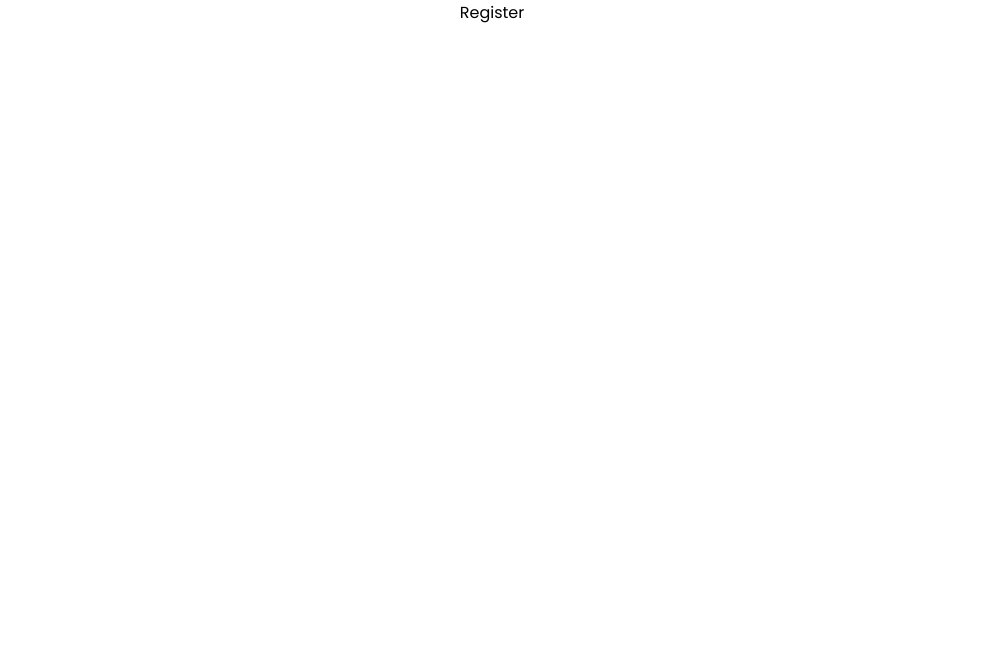
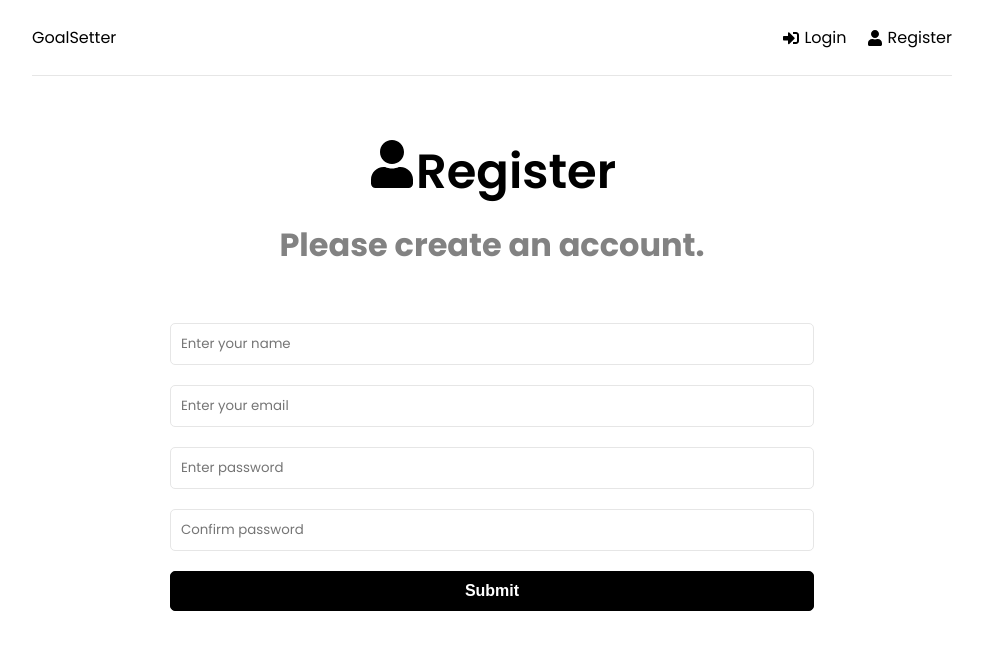
Before and after one commit to samibraimoff/goals-app, a React (Create React App) app in the folder frontend/: page /register in a window 1280 px wide. Shown: the top 650 px of the page, without its empty margins (148-1131 px from the left). Built offline with nearby package versions, Linux system fonts and the light colour scheme.

Commit message:
header and navigation, login and register pages added

```diff
--- a/frontend/src/App.js
+++ b/frontend/src/App.js
@@ -3,12 +3,14 @@
 import Dashboard from './pages/Dashboard';
 import Login from './pages/Login';
 import Register from './pages/Register';
+import Header from './components/Header';
 
 const App = () => {
   return (
     <Fragment>
       <Router>
         <div className='container'>
+          <Header />
           <Routes>
             <Route path='/' element={<Dashboard />} />
             <Route path='/login' element={<Login />} />
--- a/frontend/src/components/Header.jsx
+++ b/frontend/src/components/Header.jsx
@@ -1,7 +1,30 @@
-import React from 'react';
+import React, { Fragment } from 'react';
+import { FaSignInAlt, FaSignOutAlt, FaUser } from 'react-icons/fa';
+import { Link } from 'react-router-dom';
 
 const Header = () => {
-  return <div>Header</div>;
+  return (
+    <Fragment>
+      <header className='header'>
+        <div className='logo'>
+          <Link to='/'>GoalSetter</Link>
+        </div>
+        <ul>
+          <li>
+            <Link to='/login'>
+              <FaSignInAlt /> Login
+            </Link>
+          </li>
+
+          <li>
+            <Link to='/register'>
+              <FaUser /> Register
+            </Link>
+          </li>
+        </ul>
+      </header>
+    </Fragment>
+  );
 };
 
 export default Header;
--- a/frontend/src/pages/Login.jsx
+++ b/frontend/src/pages/Login.jsx
@@ -1,7 +1,69 @@
-import React from 'react';
+import React, { useState, useEffect, Fragment } from 'react';
+import { FaSignInAlt } from 'react-icons/fa';
 
 const Login = () => {
-  return <div>Login</div>;
+  const [formData, setFormDta] = useState({
+    email: '',
+    password: '',
+  });
+
+  const { email, password } = formData;
+
+  const onChange = (e) => {
+    setFormDta((prevState) => ({
+      ...prevState,
+      [e.target.name]: e.target.value,
+    }));
+  };
+
+  const onSubmit = (e) => {
+    e.preventDefault();
+  };
+
+  return (
+    <Fragment>
+      <section className='heading'>
+        <h1>
+          <FaSignInAlt />
+          Login
+        </h1>
+        <p>Login and start setting goals.</p>
+      </section>
+      <section className='form'>
+        <form onSubmit={onSubmit}>
+          <div className='form-group'>
+            <input
+              type='email'
+              className='form-control'
+              id='email'
+              name='email'
+              value={email}
+              placeholder='Enter your email'
+              onChange={onChange}
+            />
+          </div>
+
+          <div className='form-group'>
+            <input
+              type='password'
+              className='form-control'
+              id='password'
+              name='password'
+              value={password}
+              placeholder='Enter password'
+              onChange={onChange}
+            />
+          </div>
+
+          <div className='form-group'>
+            <button type='submit' className='btn btn-block'>
+              Submit
+            </button>
+          </div>
+        </form>
+      </section>
+    </Fragment>
+  );
 };
 
 export default Login;
--- a/frontend/src/pages/Register.jsx
+++ b/frontend/src/pages/Register.jsx
@@ -1,7 +1,94 @@
-import React from 'react';
+import React, { useState, useEffect, Fragment } from 'react';
+import { FaUser } from 'react-icons/fa';
 
 const Register = () => {
-  return <div>Register</div>;
+  const [formData, setFormDta] = useState({
+    name: '',
+    email: '',
+    password: '',
+    password2: '',
+  });
+
+  const { name, email, password, password2 } = formData;
+
+  const onChange = (e) => {
+    setFormDta((prevState) => ({
+      ...prevState,
+      [e.target.name]: e.target.value,
+    }));
+  };
+
+  const onSubmit = (e) => {
+    e.preventDefault();
+  };
+
+  return (
+    <Fragment>
+      <section className='heading'>
+        <h1>
+          <FaUser />
+          Register
+        </h1>
+        <p>Please create an account.</p>
+      </section>
+      <section className='form'>
+        <form onSubmit={onSubmit}>
+          <div className='form-group'>
+            <input
+              type='text'
+              className='form-control'
+              id='name'
+              name='name'
+              value={name}
+              placeholder='Enter your name'
+              onChange={onChange}
+            />
+          </div>
+
+          <div className='form-group'>
+            <input
+              type='email'
+              className='form-control'
+              id='email'
+              name='email'
+              value={email}
+              placeholder='Enter your email'
+              onChange={onChange}
+            />
+          </div>
+
+          <div className='form-group'>
+            <input
+              type='password'
+              className='form-control'
+              id='password'
+              name='password'
+              value={password}
+              placeholder='Enter password'
+              onChange={onChange}
+            />
+          </div>
+
+          <div className='form-group'>
+            <input
+              type='password'
+              className='form-control'
+              id='password2'
+              name='password2'
+              value={password2}
+              placeholder='Confirm password'
+              onChange={onChange}
+            />
+          </div>
+          <div className='form-group'>
+            <button type='submit' className='btn btn-block'>
+              Submit
+            </button>
+          </div>
+        </form>
+      </section>
+    </Fragment>
+  );
 };
 
 export default Register;
```
